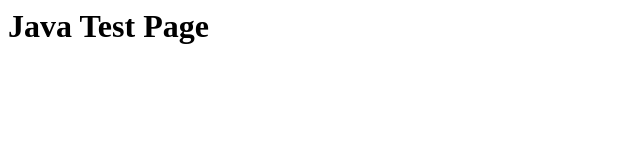
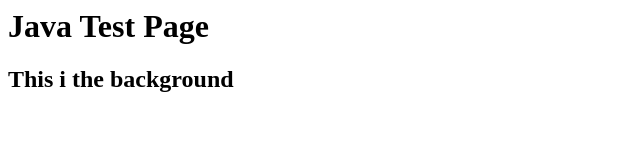
Before and after one commit to BenjaminWByrd/new-testrun, a plain HTML site: page index.html in a window 1280 px wide. Shown: the whole page, without its empty margins (0-640 px from the left). Drawn offline with Linux system fonts and the light colour scheme.

Commit message:
changing text

```diff
--- a/index.html
+++ b/index.html
@@ -5,6 +5,7 @@
     <body>
         <header>
             <h1>Java Test Page</h1>
+            <h2>This i the background</h2>
             <script src="script.js"></script>
         </header>
 
```
